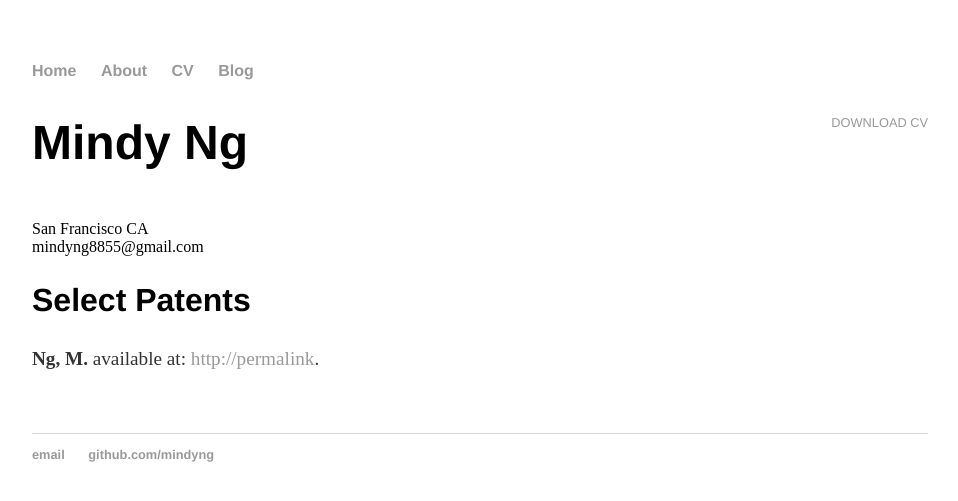
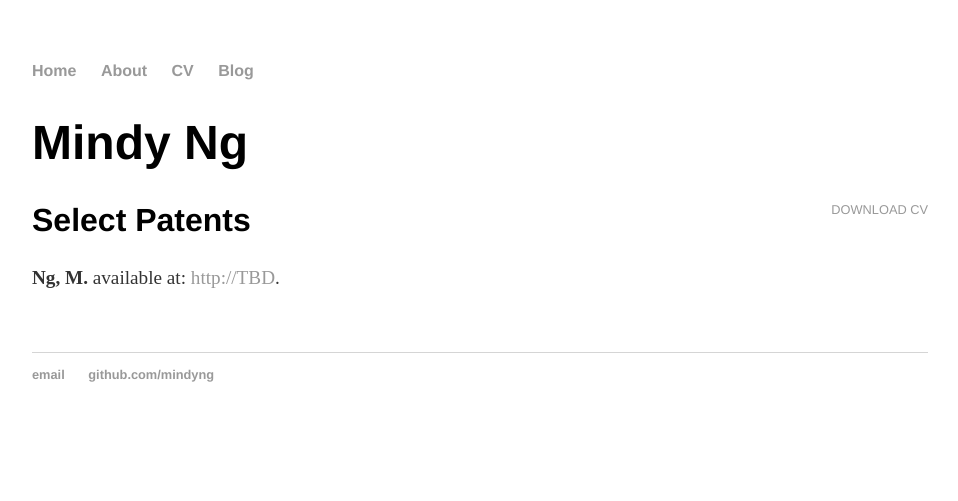
Before and after one commit to mindyng/mindyng.github.io, a Jekyll site: the page built from cv/index.html, in a window 1280 px wide. Shown: the top 501 px of the page, without its empty margins (160-1118 px from the left). Built offline with Jekyll 4.4.1, drawn with Linux system fonts in a browser that asks for light colours.

Commit message:
Update index.html

```diff
--- a/cv/index.html
+++ b/cv/index.html
@@ -4,15 +4,14 @@ title: CV of Your Name
 ---
 
 	<div class="cv">
-		<a href="#" class="download" title="Download CV as PDF">Download CV</a>
+
 					<h1>Mindy Ng</h1>
-					<br>San Francisco CA<br>
-					<span class="obfuscate">mindyng8855@gmail.com</span>
-					</address>
+
+					<a href="#" class="download" title="Download CV as PDF">Download CV</a>
 
 					<h2>Select Patents</h2>
 
-					<p><strong>Ng, M.</strong> available at: <a href="#">http://permalink</a>.
+					<p><strong>Ng, M.</strong> available at: <a href="#">http://TBD</a>.
 
 
 	</div>
```
